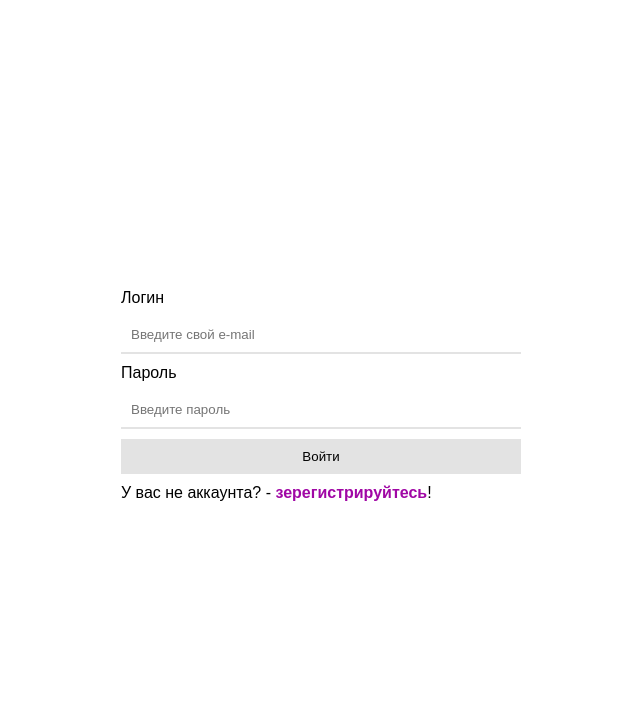
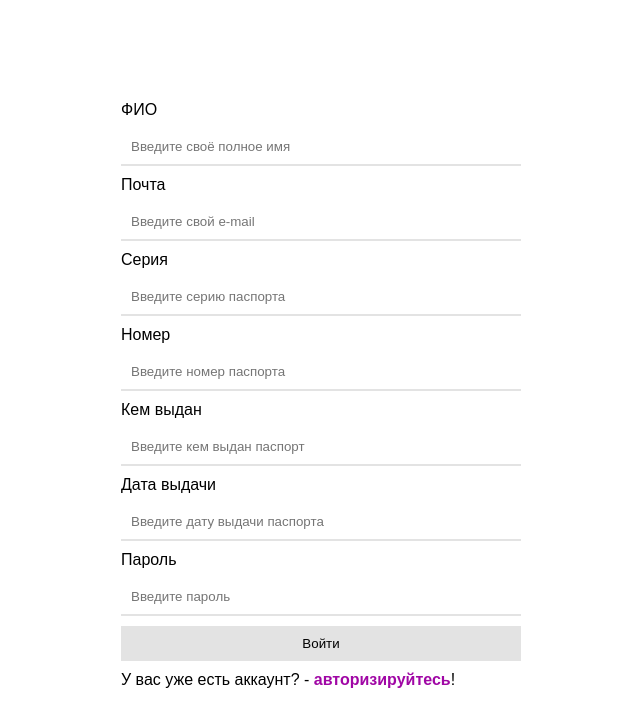
Before and after one commit to Garev152/Synergy, a PHP site: page /register.php in a window 1280 px wide. Shown: the top 727 px of the page, without its empty margins (319-959 px from the left). Run offline with PHP 8.4, Linux system fonts and the light colour scheme.

Commit message:
Добавил регистрацию

```diff
--- a/index.php
+++ b/index.php
@@ -10,13 +10,13 @@
     <!-- Форма авторизации !-->
 
     <form action="" method="">
-        <label>Логин</label>
+        <label>Почта</label>
         <input type="text" placeholder="Введите свой e-mail">
         <label>Пароль</label>
         <input type="password" placeholder="Введите пароль">
         <button>Войти</button>
         <p>
-            У вас не аккаунта? - <a href="#">зерегистрируйтесь</a>!
+            У вас не аккаунта? - <a href="/register.php">зерегистрируйтесь</a>!
         </p>
     </form>
 
--- a/register.php
+++ b/register.php
@@ -10,13 +10,23 @@
     <!-- Форма авторизации !-->
 
     <form action="" method="">
-        <label>Логин</label>
-        <input type="text" placeholder="Введите свой e-mail">
+        <label>ФИО</label>
+        <input type="text" placeholder="Введите своё полное имя">
+        <label>Почта</label>
+        <input type="email" placeholder="Введите свой e-mail">
+        <label>Серия</label>
+        <input type="password" placeholder="Введите серию паспорта">
+        <label>Номер</label>
+        <input type="password" placeholder="Введите номер паспорта">
+        <label>Кем выдан</label>
+        <input type="text" placeholder="Введите кем выдан паспорт">
+        <label>Дата выдачи</label>
+        <input type="text" placeholder="Введите дату выдачи паспорта">
         <label>Пароль</label>
         <input type="password" placeholder="Введите пароль">
         <button>Войти</button>
         <p>
-            У вас не аккаунта? - <a href="#">зерегистрируйтесь</a>!
+            У вас уже есть аккаунт? - <a href="/index.php">авторизируйтесь</a>!
         </p>
     </form>
 
```
